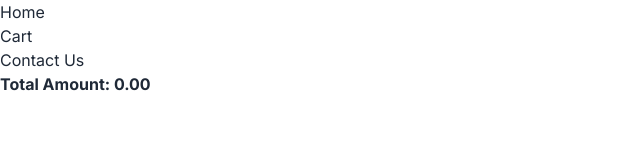
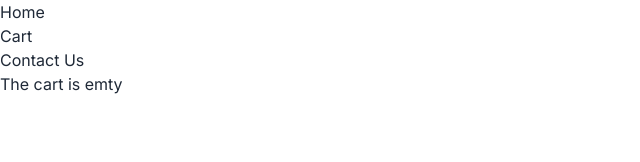
Before and after one commit to AndreaLindaas/ca-ecommerse-store, a Next.js app: page /cart in a window 1280 px wide. Shown: the top 162 px of the page, without its empty margins (0-640 px from the left). Built offline with nearby package versions, Linux system fonts and the light colour scheme.

Commit message:
som minor changes

```diff
--- a/app/cart/page.tsx
+++ b/app/cart/page.tsx
@@ -74,7 +74,12 @@ export default function Cart() {
   return (
     <div>
       {renderCart()}
-      <div className="font-bold">Total Amount: {totalAmount.toFixed(2)}</div>
+
+      {products.length > 0 && (
+        <div className="font-bold">Total Amount: {totalAmount.toFixed(2)}</div>
+      )}
+
+      {products.length == 0 && <div>The cart is emty</div>}
     </div>
   );
 }
```
